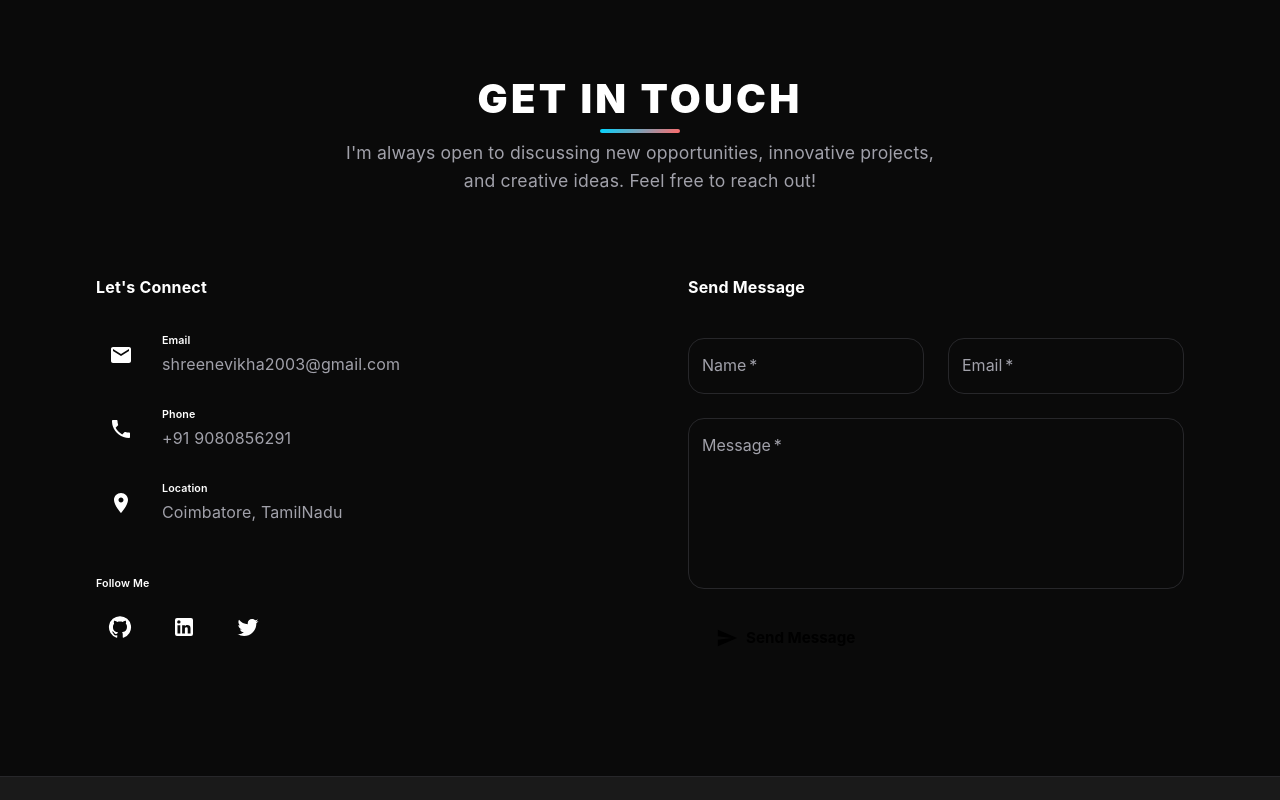
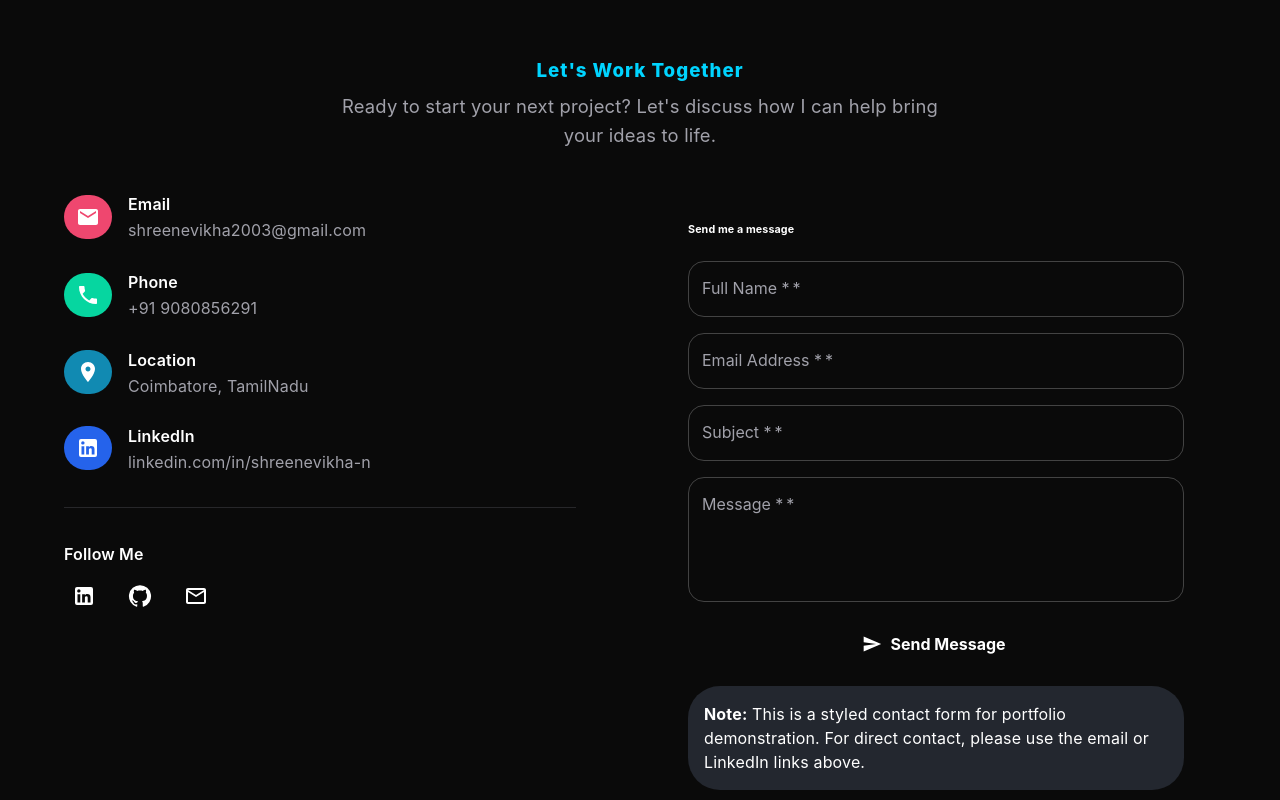
Before and after one commit to Shreenevikha/Portfolio, a React (Create React App) app: page / in a window 1280 px wide. Shown: the part 6940-7740 px from the top of the page. Built offline with nearby package versions, Linux system fonts and the light colour scheme.

Commit message:
minor changes

```diff
--- a/src/components/pages/Contact.js
+++ b/src/components/pages/Contact.js
@@ -9,6 +9,7 @@ import {
   Grid,
   Stack,
   IconButton,
+  Divider,
   useTheme,
 } from '@mui/material';
 import {
@@ -16,23 +17,66 @@ import {
   Email,
   Phone,
   LocationOn,
+  LinkedIn,
   GitHub,
-  LinkedIn,
-  Twitter
+  MailOutline,
 } from '@mui/icons-material';
-import { useInView } from 'react-intersection-observer';
-import { motion } from 'framer-motion';
+
+const contactInfo = [
+  {
+    icon: <Email />,
+    title: 'Email',
+    value: 'shreenevikha2003@gmail.com',
+    link: 'mailto:shreenevikha2003@gmail.com',
+    bg: '#ef476f',
+  },
+  {
+    icon: <Phone />,
+    title: 'Phone',
+    value: '+91 9080856291',
+    link: 'tel:+919080856291',
+    bg: '#06d6a0',
+  },
+  {
+    icon: <LocationOn />,
+    title: 'Location',
+    value: 'Coimbatore, TamilNadu',
+    link: null,
+    bg: '#118ab2',
+  },
+  {
+    icon: <LinkedIn />,
+    title: 'LinkedIn',
+    value: 'linkedin.com/in/shreenevikha-n',
+    link: 'https://linkedin.com/in/shreenevikha-n',
+    bg: '#2563eb',
+  },
+];
+
+const socialLinks = [
+  {
+    icon: <LinkedIn />,
+    url: 'https://linkedin.com/in/shreenevikha-n',
+    label: 'LinkedIn',
+  },
+  {
+    icon: <GitHub />,
+    url: 'https://github.com/',
+    label: 'GitHub',
+  },
+  {
+    icon: <MailOutline />,
+    url: 'mailto:shreenevikha2003@gmail.com',
+    label: 'Email',
+  },
+];
 
 const Contact = () => {
   const theme = useTheme();
-  const [ref, inView] = useInView({
-    triggerOnce: true,
-    threshold: 0.1,
-  });
-
   const [formData, setFormData] = useState({
     name: '',
     email: '',
+    subject: '',
     message: '',
   });
 
@@ -45,404 +89,216 @@ const Contact = () => {
 
   const handleSubmit = (e) => {
     e.preventDefault();
+    // Handle form submission logic here
     console.log('Form submitted:', formData);
   };
 
-  const contactInfo = [
-    {
-      icon: <Email />,
-      title: 'Email',
-      value: 'shreenevikha2003@gmail.com',
-      link: 'mailto:shreenevikha2003@gmail.com',
-    },
-    {
-      icon: <Phone />,
-      title: 'Phone',
-      value: '+91 9080856291',
-      link: 'tel:+919080856291',
-    },
-    {
-      icon: <LocationOn />,
-      title: 'Location',
-      value: 'Coimbatore, TamilNadu',
-      link: null,
-    },
-  ];
-
-  const socialLinks = [
-    { icon: <GitHub />, url: 'https://github.com/', label: 'GitHub' },
-    { icon: <LinkedIn />, url: 'https://linkedin.com/in/shreenevikha-n', label: 'LinkedIn' },
-    { icon: <Twitter />, url: 'https://twitter.com/', label: 'Twitter' },
-  ];
-
   return (
-    <Box
-      id="contact"
+    <Box sx={{ minHeight: '100vh', bgcolor: theme.palette.background.default, py: { xs: 4, md: 8 } }}>
+      <Container maxWidth="lg">
+        <Typography
+          variant="h3"
+          align="center"
           sx={{
-        py: 10,
-        background: theme.palette.background.default,
-        position: 'relative',
-        '&::before': {
-          content: '""',
-          position: 'absolute',
-          top: 0,
-          left: 0,
-          right: 0,
-          height: '4px',
-          background: `linear-gradient(135deg, ${theme.palette.primary.main} 0%, ${theme.palette.secondary.main} 100%)`,
-        },
+            fontWeight: 800,
+            mb: 1,
+            color: 'primary.main',
+            letterSpacing: 1,
           }}
         >
-      <Container maxWidth="lg">
-        <motion.div
-          ref={ref}
-          initial={{ opacity: 0, y: 50 }}
-          animate={inView ? { opacity: 1, y: 0 } : {}}
-          transition={{ duration: 0.8 }}
-        >
-          <Typography
-            variant="h2"
-            component="h2"
-            align="center"
-            sx={{
-              marginBottom: 2,
-              position: 'relative',
-              fontWeight: 900,
-              fontSize: { xs: '2rem', md: '2.5rem' },
-              letterSpacing: '0.08em',
-              '&::after': {
-                content: '""',
-                position: 'absolute',
-                bottom: -10,
-                left: '50%',
-                transform: 'translateX(-50%)',
-                width: 80,
-                height: 4,
-                background: `linear-gradient(135deg, ${theme.palette.primary.main} 0%, ${theme.palette.secondary.main} 100%)`,
-                borderRadius: 2,
-              },
-            }}
-          >
-            Get In Touch
+          Let's Work Together
         </Typography>
         <Typography
           align="center"
           sx={{
+            mb: 5,
             color: theme.palette.text.secondary,
-              fontWeight: 400,
+            fontSize: { xs: '1rem', md: '1.15rem' },
             maxWidth: 600,
             mx: 'auto',
-              mb: 6,
-              fontSize: { xs: '1rem', md: '1.1rem' },
-              lineHeight: 1.6,
           }}
         >
-            I'm always open to discussing new opportunities, innovative projects, and creative ideas. Feel free to reach out!
+          Ready to start your next project? Let's discuss how I can help bring your ideas to life.
         </Typography>
-        </motion.div>
-
-        <Grid container spacing={4}>
-          {/* Contact Information */}
+        <Grid container spacing={4} alignItems="flex-start">
+          {/* Left: Contact Info */}
           <Grid item xs={12} md={6}>
-            <motion.div
-              initial={{ opacity: 0, x: -50 }}
-              animate={inView ? { opacity: 1, x: 0 } : {}}
-              transition={{ duration: 0.8, delay: 0.2 }}
-            >
-              <Paper
-                elevation={0}
+            <Box sx={{ pr: { md: 6 } }}>
+              <Stack spacing={3}>
+                {contactInfo.map((info, idx) => (
+                  <Stack direction="row" spacing={2} alignItems="center" key={idx}>
+                    <Box
                       sx={{
-                  p: 4,
-                  height: '100%',
-                  borderRadius: 4,
-                  background: theme.palette.mode === 'dark' ? '#181a1b' : '#fff',
-                  border: `2px solid ${theme.palette.mode === 'dark' ? '#333' : '#e0e0e0'}`,
-                  boxShadow: 'none',
-                  position: 'relative',
-                  overflow: 'hidden',
-                  display: 'flex',
-                  flexDirection: 'column',
-                  gap: 2,
-                }}
-              >
-                <Typography
-                  variant="h4"
-                  sx={{
-                    fontWeight: 700,
-                    mb: 2,
-                    color: theme.palette.text.primary,
-                  }}
-                >
-                  Let's Connect
-                </Typography>
-                <Stack spacing={3} sx={{ mb: 2 }}>
-                  {contactInfo.map((info, index) => (
-                    <motion.div
-                      key={index}
-                      initial={{ opacity: 0, x: -30 }}
-                      animate={inView ? { opacity: 1, x: 0 } : {}}
-                      transition={{ duration: 0.6, delay: 0.3 + index * 0.1 }}
-                    >
-                      <Stack direction="row" spacing={2} alignItems="center">
-                        <Paper
-                          elevation={0}
-                          sx={{
+                        bgcolor: info.bg,
+                        color: '#fff',
                         p: 1.5,
                         borderRadius: 2,
-                            background: theme.palette.mode === 'dark' ? '#23272f' : '#f3f6fa',
-                            color: theme.palette.text.primary,
                         display: 'flex',
                         alignItems: 'center',
                         justifyContent: 'center',
-                            minWidth: 50,
-                            height: 50,
+                        minWidth: 44,
+                        height: 44,
+                        fontSize: 24,
                       }}
                     >
                       {info.icon}
-                        </Paper>
+                    </Box>
                     <Box>
-                          <Typography
-                            variant="h6"
-                            sx={{
-                              fontWeight: 600,
-                              color: theme.palette.text.primary,
-                              mb: 0.5,
-                            }}
-                          >
+                      <Typography variant="subtitle1" sx={{ fontWeight: 600 }}>
                         {info.title}
                       </Typography>
                       {info.link ? (
                         <Typography
                           component="a"
                           href={info.link}
-                              variant="body1"
+                          target="_blank"
+                          rel="noopener noreferrer"
+                          variant="body2"
                           sx={{
-                                color: theme.palette.text.secondary,
+                            color: 'text.secondary',
                             textDecoration: 'none',
-                                '&:hover': {
-                                  color: theme.palette.primary.main,
-                                },
+                            wordBreak: 'break-all',
+                            '&:hover': { color: 'primary.main' },
                           }}
                         >
                           {info.value}
                         </Typography>
                       ) : (
-                            <Typography
-                              variant="body1"
-                              sx={{ color: theme.palette.text.secondary }}
-                            >
+                        <Typography variant="body2" color="text.secondary">
                           {info.value}
                         </Typography>
                       )}
                     </Box>
                   </Stack>
-                    </motion.div>
                 ))}
               </Stack>
-                {/* Social Links */}
-                <Box sx={{ mt: 2 }}>
-                  <Typography
-                    variant="h6"
-                    sx={{
-                      fontWeight: 600,
-                      color: theme.palette.text.primary,
-                      mb: 1.5,
-                    }}
-                  >
+              <Divider sx={{ my: 4 }} />
+              <Typography variant="subtitle1" sx={{ fontWeight: 600, mb: 1 }}>
                 Follow Me
               </Typography>
               <Stack direction="row" spacing={2}>
-                    {socialLinks.map((social, index) => (
-                      <motion.div
-                        key={index}
-                        initial={{ opacity: 0, scale: 0.8 }}
-                        animate={inView ? { opacity: 1, scale: 1 } : {}}
-                        transition={{ duration: 0.5, delay: 0.6 + index * 0.1 }}
-                      >
+                {socialLinks.map((social, idx) => (
                   <IconButton
+                    key={idx}
                     href={social.url}
                     target="_blank"
                     rel="noopener noreferrer"
                     aria-label={social.label}
                     sx={{
-                            color: theme.palette.text.primary,
-                            border: `2px solid ${theme.palette.primary.main}`,
-                            width: 48,
-                            height: 48,
+                      bgcolor: theme.palette.mode === 'dark' ? theme.palette.background.paper : '#f3f4f6',
+                      color: 'text.primary',
+                      border: `1px solid ${theme.palette.divider}`,
+                      width: 40,
+                      height: 40,
                       '&:hover': {
-                              background: theme.palette.primary.main,
-                              color: theme.palette.mode === 'dark' ? '#000' : '#fff',
-                              transform: 'translateY(-2px)',
-                              boxShadow: `0 4px 16px ${theme.palette.primary.main}40`,
+                        bgcolor: 'primary.main',
+                        color: '#fff',
+                        borderColor: 'primary.main',
                       },
-                            transition: 'all 0.3s ease',
+                      transition: 'all 0.2s',
                     }}
                   >
                     {social.icon}
                   </IconButton>
-                      </motion.div>
                 ))}
               </Stack>
             </Box>
-              </Paper>
-            </motion.div>
           </Grid>
-
-          {/* Contact Form */}
+          {/* Right: Contact Form */}
           <Grid item xs={12} md={6}>
-            <motion.div
-              initial={{ opacity: 0, x: 50 }}
-              animate={inView ? { opacity: 1, x: 0 } : {}}
-              transition={{ duration: 0.8, delay: 0.4 }}
-            >
             <Paper
-                elevation={0}
+              elevation={3}
               sx={{
-                  p: 4,
-                  height: '100%',
-                  borderRadius: 4,
-                  background: theme.palette.mode === 'dark' ? '#181a1b' : '#fff',
-                  border: `2px solid ${theme.palette.mode === 'dark' ? '#333' : '#e0e0e0'}`,
-                  boxShadow: 'none',
-                  position: 'relative',
-                  overflow: 'hidden',
-                  display: 'flex',
-                  flexDirection: 'column',
-                  gap: 2,
+                borderRadius: 3,
+                p: { xs: 3, md: 4 },
+                bgcolor: theme.palette.background.paper,
+                boxShadow: '0 4px 24px 0 rgba(0,0,0,0.08)',
+                mt: 0,
+                mb: 0,
               }}
             >
-                <Typography
-                  variant="h4"
-                  sx={{
-                    fontWeight: 700,
-                    mb: 2,
-                    color: theme.palette.text.primary,
-                  }}
-                >
-                  Send Message
+              <Typography variant="h6" sx={{ fontWeight: 700, mb: 3 }}>
+                Send me a message
               </Typography>
-                <Box component="form" onSubmit={handleSubmit} sx={{ mt: 1 }}>
-                  <Grid container spacing={3}>
-                    <Grid item xs={12} sm={6}>
+              <Box component="form" onSubmit={handleSubmit}>
+                <Stack spacing={2}>
                   <TextField
                     fullWidth
-                        label="Name"
+                    label="Full Name *"
                     name="name"
                     value={formData.name}
                     onChange={handleChange}
                     required
-                        sx={{
-                          '& .MuiOutlinedInput-root': {
-                            '& fieldset': {
-                              borderColor: theme.palette.divider,
-                            },
-                            '&:hover fieldset': {
-                              borderColor: theme.palette.primary.main,
-                            },
-                            '&.Mui-focused fieldset': {
-                              borderColor: theme.palette.primary.main,
-                            },
-                          },
-                          '& .MuiInputLabel-root': {
-                            color: theme.palette.text.secondary,
-                            '&.Mui-focused': {
-                              color: theme.palette.primary.main,
-                            },
-                          },
-                        }}
+                    placeholder="Your full name"
                   />
-                    </Grid>
-                    <Grid item xs={12} sm={6}>
                   <TextField
                     fullWidth
-                        label="Email"
+                    label="Email Address *"
                     name="email"
                     type="email"
                     value={formData.email}
                     onChange={handleChange}
                     required
-                        sx={{
-                          '& .MuiOutlinedInput-root': {
-                            '& fieldset': {
-                              borderColor: theme.palette.divider,
-                            },
-                            '&:hover fieldset': {
-                              borderColor: theme.palette.primary.main,
-                            },
-                            '&.Mui-focused fieldset': {
-                              borderColor: theme.palette.primary.main,
-                            },
-                          },
-                          '& .MuiInputLabel-root': {
-                            color: theme.palette.text.secondary,
-                            '&.Mui-focused': {
-                              color: theme.palette.primary.main,
-                            },
-                          },
-                        }}
+                    placeholder="your.email@example.com"
                   />
-                    </Grid>
-                    <Grid item xs={12}>
                   <TextField
                     fullWidth
-                        label="Message"
+                    label="Subject *"
+                    name="subject"
+                    value={formData.subject}
+                    onChange={handleChange}
+                    required
+                    placeholder="What's this about?"
+                  />
+                  <TextField
+                    fullWidth
+                    label="Message *"
                     name="message"
                     multiline
-                        rows={6}
+                    minRows={4}
                     value={formData.message}
                     onChange={handleChange}
                     required
-                        sx={{
-                          '& .MuiOutlinedInput-root': {
-                            '& fieldset': {
-                              borderColor: theme.palette.divider,
-                            },
-                            '&:hover fieldset': {
-                              borderColor: theme.palette.primary.main,
-                            },
-                            '&.Mui-focused fieldset': {
-                              borderColor: theme.palette.primary.main,
-                            },
-                          },
-                          '& .MuiInputLabel-root': {
-                            color: theme.palette.text.secondary,
-                            '&.Mui-focused': {
-                              color: theme.palette.primary.main,
-                            },
-                          },
-                        }}
+                    placeholder="Tell me more about your project or inquiry..."
                   />
-                    </Grid>
-                    <Grid item xs={12}>
                   <Button
                     type="submit"
                     variant="contained"
-                        size="large"
+                    fullWidth
                     startIcon={<SendIcon />}
                     sx={{
-                          background: `linear-gradient(135deg, ${theme.palette.primary.main} 0%, ${theme.palette.secondary.main} 100%)`,
-                          color: theme.palette.mode === 'dark' ? '#000' : '#fff',
+                      background: 'linear-gradient(90deg, #3b82f6 0%, #8b5cf6 100%)',
+                      color: '#fff',
                       fontWeight: 700,
-                          fontSize: '0.95rem',
-                          px: 4,
+                      fontSize: '1rem',
                       py: 1.5,
                       borderRadius: 2,
+                      mt: 1,
                       textTransform: 'none',
+                      boxShadow: 'none',
                       '&:hover': {
-                            background: `linear-gradient(135deg, ${theme.palette.secondary.main} 0%, ${theme.palette.primary.main} 100%)`,
-                            transform: 'translateY(-2px)',
-                            boxShadow: `0 8px 25px ${theme.palette.primary.main}60`,
+                        background: 'linear-gradient(90deg, #8b5cf6 0%, #3b82f6 100%)',
+                        boxShadow: '0 2px 8px 0 rgba(59,130,246,0.15)',
                       },
-                          transition: 'all 0.3s ease',
                     }}
                   >
                     Send Message
                   </Button>
-                    </Grid>
-                  </Grid>
+                  <Box
+                    sx={{
+                      mt: 2,
+                      p: 2,
+                      bgcolor: theme.palette.mode === 'dark' ? '#23272f' : '#e0e7ff',
+                      borderRadius: 2,
+                    }}
+                  >
+                    <Typography variant="body2" sx={{ color: theme.palette.mode === 'dark' ? '#fff' : '#3730a3' }}>
+                      <strong>Note:</strong> This is a styled contact form for portfolio demonstration. For direct contact, please use the email or LinkedIn links above.
+                    </Typography>
+                  </Box>
+                </Stack>
               </Box>
             </Paper>
-            </motion.div>
           </Grid>
         </Grid>
       </Container>
```
Also changed, not shown: package.json (+5 -4 lines), 1 other file (tests, documents, lock files or other folders). Lines whose indentation alone changed are shown as unchanged.
